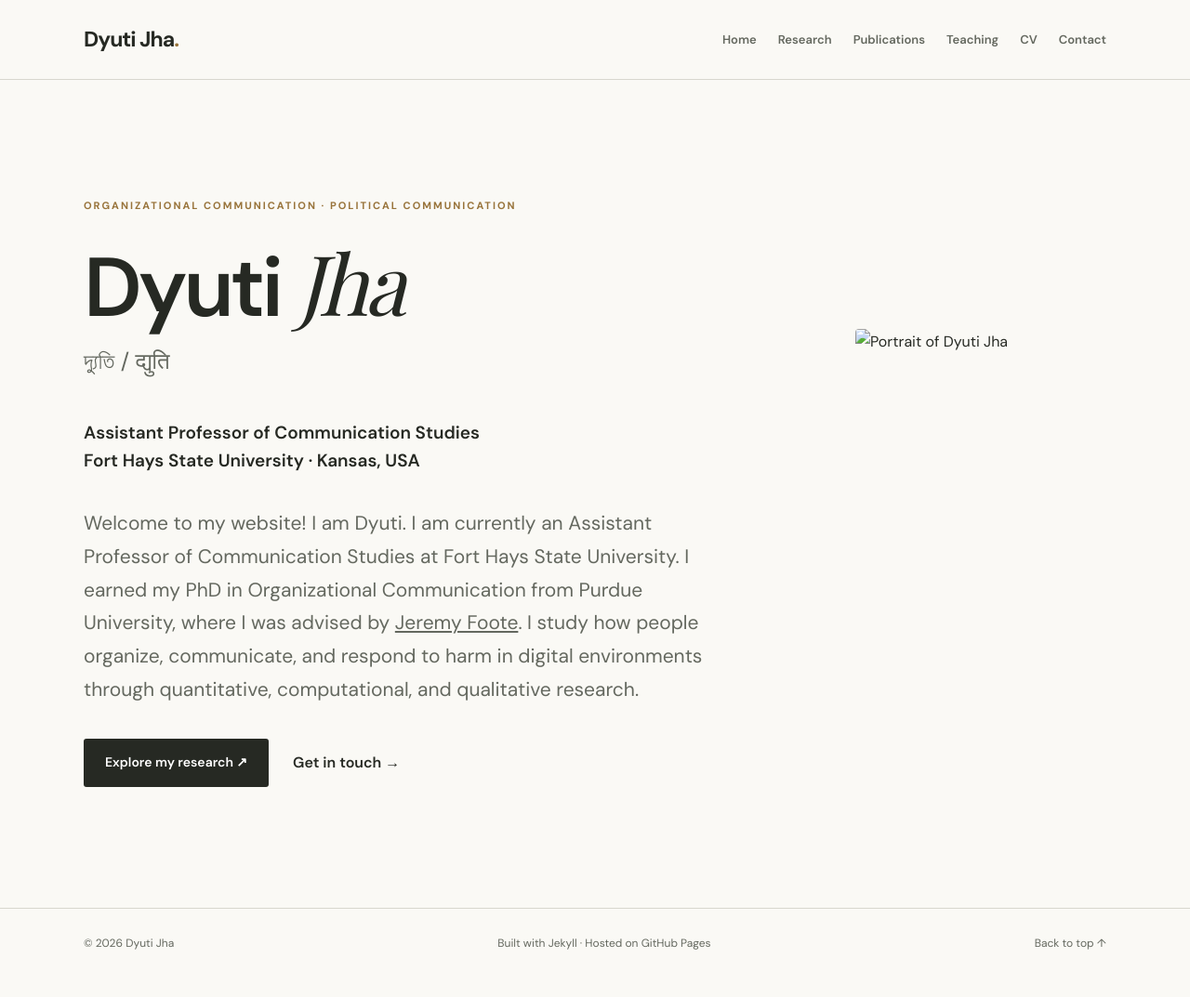
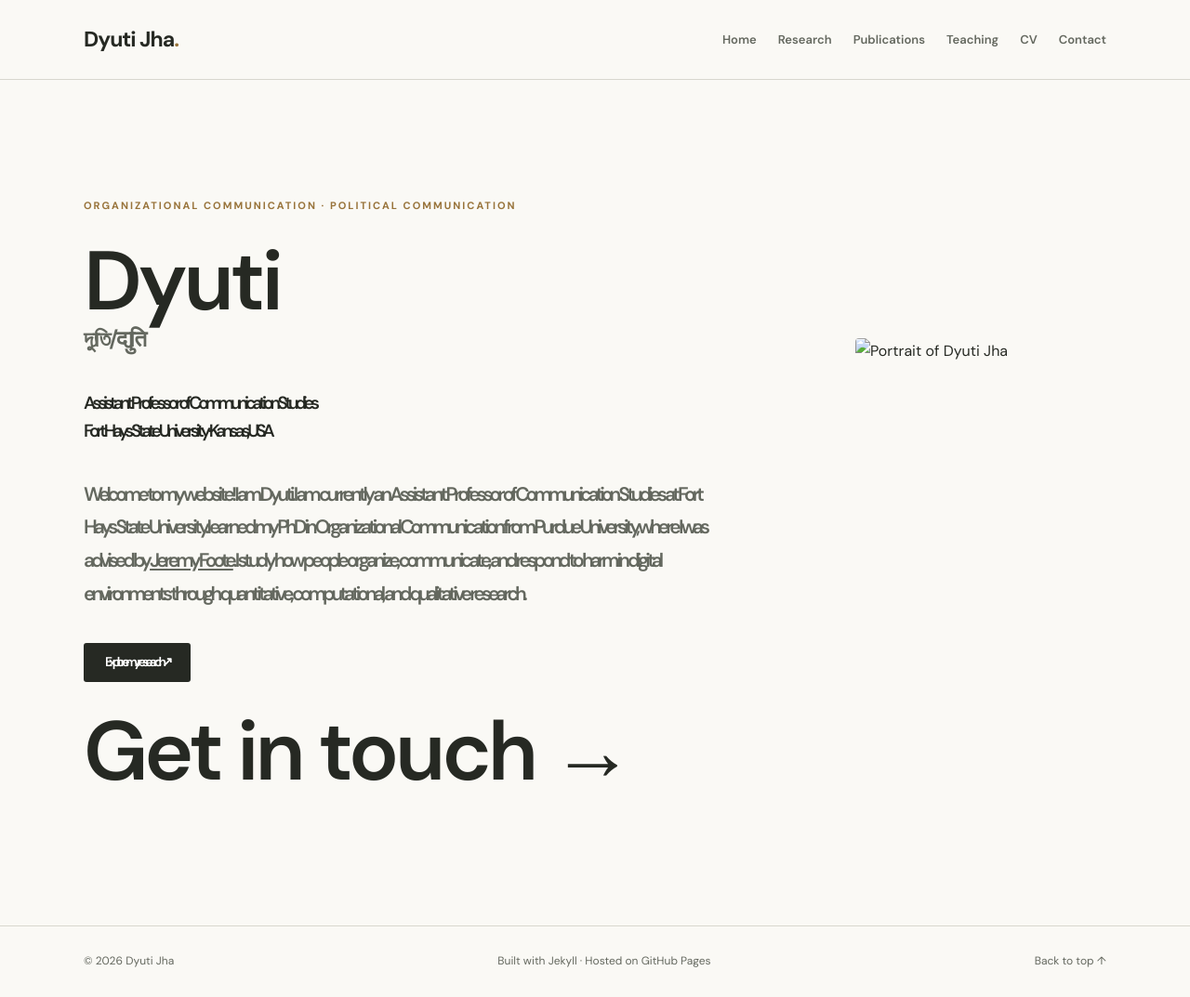
Before and after one commit to dyutij/dyutij.github.io, a Jekyll site: the page built from index.html, in a window 1280 px wide. Shown: the whole page at 93% size. Built offline with Jekyll 4.4.1, drawn with Linux system fonts in a browser that asks for light colours; some web fonts are replaced.

Commit message:
Fix HTML tag for heading element

```diff
--- a/index.html
+++ b/index.html
@@ -13,7 +13,7 @@ title: Home
         ORGANIZATIONAL COMMUNICATION · POLITICAL COMMUNICATION
       </p>
 
-      <h1>Dyuti <em>Jha</em></h1>
+      <h1>Dyuti <Jha</h1>
 
       <p class="multilingual">দ্যুতি / द्युति</p>
 
```
